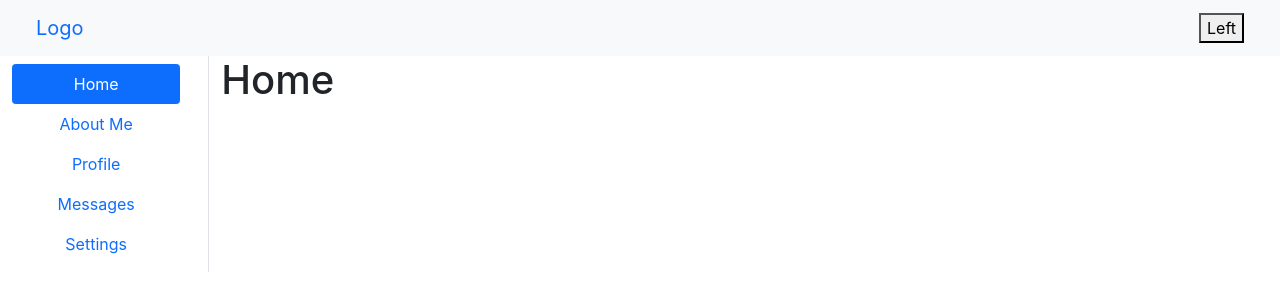
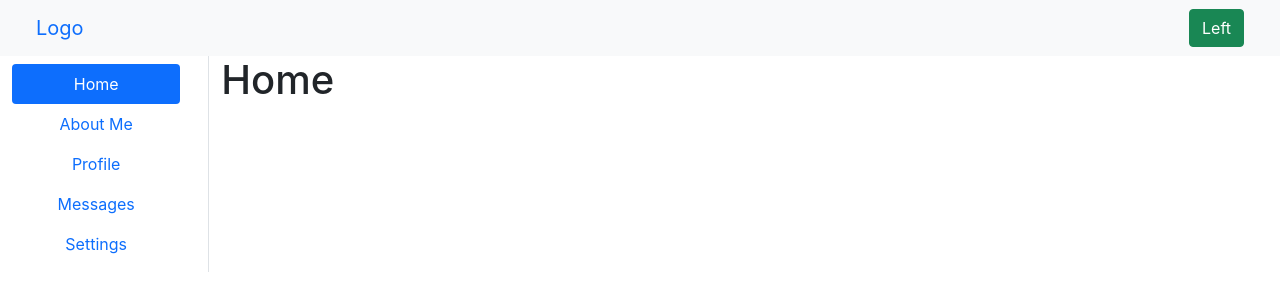
Before and after one commit to MuhammadAwaisMalik/Random, a React (Create React App) app: page / in a window 1280 px wide. Shown: the top 300 px of the page. Built offline with nearby package versions, Linux system fonts and the light colour scheme; no server answers.

Commit message:
change button style

```diff
--- a/src/com/Layout.js
+++ b/src/com/Layout.js
@@ -32,6 +32,7 @@ const Navbar = () => {
         </a>
         {dir ? (
           <button
+            className="btn btn-success"
             onClick={() => {
               setDir(!dir);
               document.documentElement.setAttribute("dir", "rtl");
@@ -41,6 +42,7 @@ const Navbar = () => {
           </button>
         ) : (
           <button
+            className="btn btn-primary"
             onClick={() => {
               setDir(!dir);
               document.documentElement.setAttribute("dir", "ltr");
```
